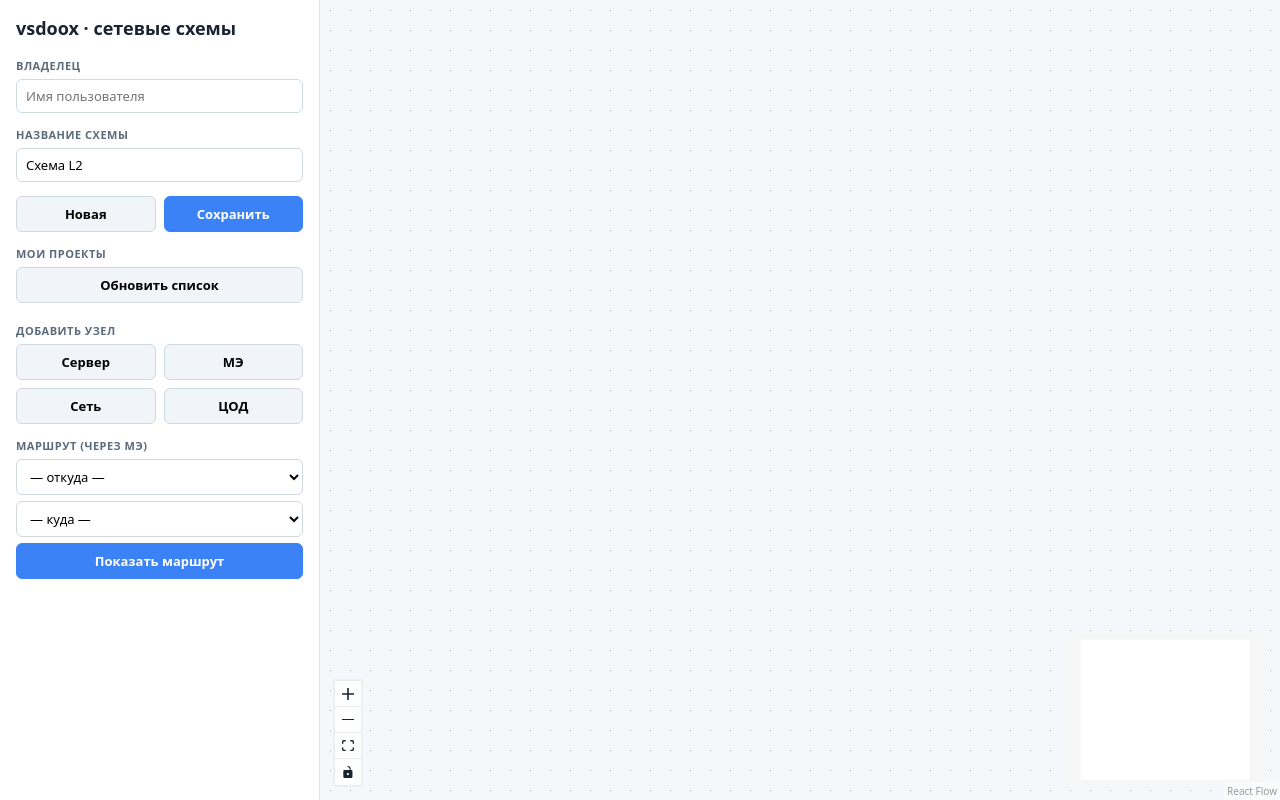
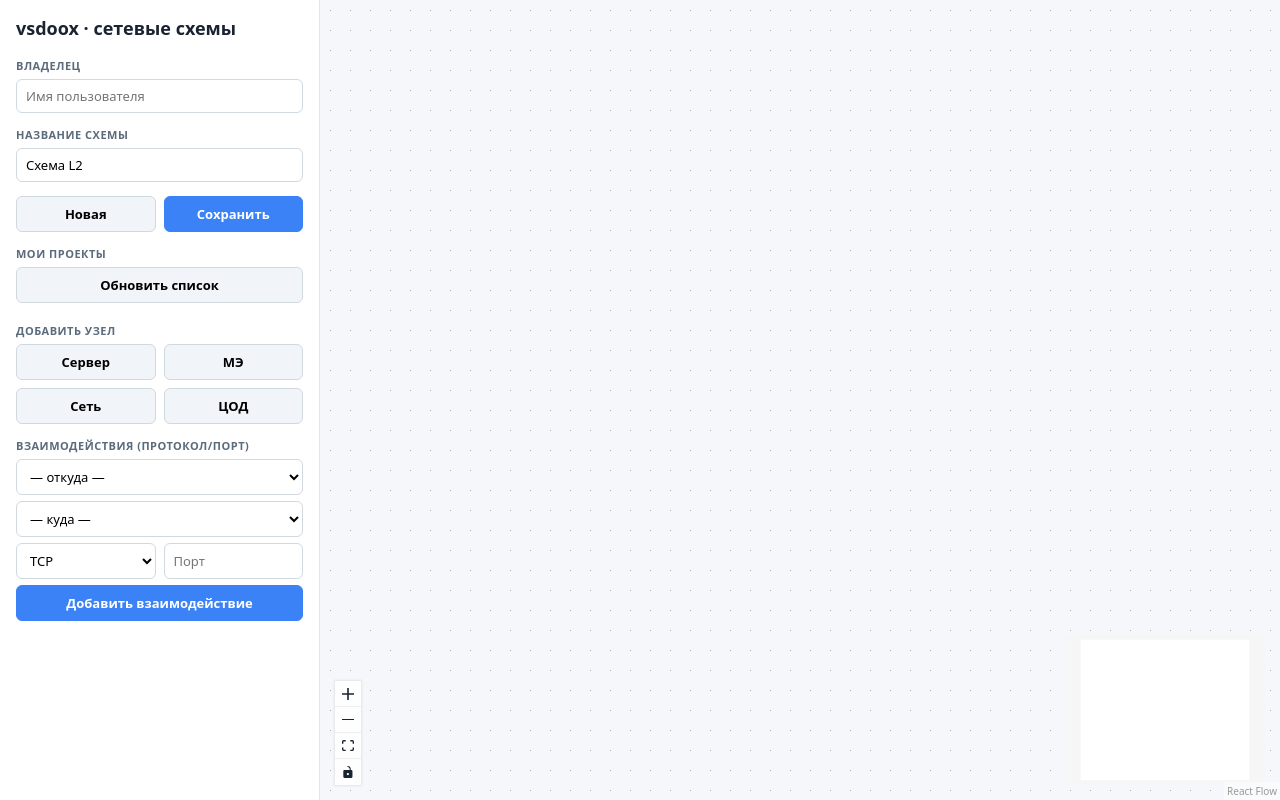
Before and after one commit to starnowsky/vsdoox, a React (Vite) app in the folder frontend/: page / in a window 1280 px wide. Built offline with nearby package versions, Linux system fonts and the light colour scheme.

Commit message:
feat: network interactions (protocol/port) with route highlighting
Add interactions between nodes (source/target, protocol tcp/udp/icmp/any,
port). Persist connections on project save/load. Clicking an interaction
computes and highlights the L2 path through firewalls.

```diff
--- a/frontend/src/App.tsx
+++ b/frontend/src/App.tsx
@@ -21,7 +21,7 @@ import {
   saveProject,
 } from './api';
 import type { ProjectSummary } from './api';
-import type { GraphLink, GraphNode, NodeType, PathResult, Project } from './types';
+import type { Connection as Interaction, GraphLink, GraphNode, NodeType, PathResult, Project } from './types';
 
 const nodeTypes: NodeTypes = {
   server: DeviceNode,
@@ -118,9 +118,13 @@ export default function App() {
   const [projects, setProjects] = useState<ProjectSummary[]>([]);
   const [status, setStatus] = useState('');
 
-  const [sourceId, setSourceId] = useState('');
-  const [targetId, setTargetId] = useState('');
+  const [connections, setConnections] = useState<Interaction[]>([]);
   const [pathResult, setPathResult] = useState<PathResult | null>(null);
+
+  const [connSource, setConnSource] = useState('');
+  const [connTarget, setConnTarget] = useState('');
+  const [connProtocol, setConnProtocol] = useState('tcp');
+  const [connPort, setConnPort] = useState('');
 
   const [editingNodeId, setEditingNodeId] = useState<string | null>(null);
   const [editName, setEditName] = useState('');
@@ -174,14 +178,14 @@ export default function App() {
         name: projectName,
         nodes: graph.nodes,
         links: graph.links,
-        connections: [],
+        connections,
       });
       setStatus('Сохранено (проект #' + pid + ')');
       await refreshProjects();
     } catch (e) {
       setStatus((e as Error).message);
     }
-  }, [owner, projectName, projectId, nodes, edges, refreshProjects]);
+  }, [owner, projectName, projectId, nodes, edges, connections, refreshProjects]);
 
   const handleLoad = useCallback(
     async (id: number) => {
@@ -190,6 +194,7 @@ export default function App() {
         const { nodes: ns, edges: es } = fromProject(project);
         setNodes(ns);
         setEdges(es);
+        setConnections(project.connections);
         setProjectId(project.id);
         setProjectName(project.name);
         setPathResult(null);
@@ -198,17 +203,18 @@ export default function App() {
         setStatus((e as Error).message);
       }
     },
-    [setNodes, setEdges],
+    [setNodes, setEdges, setConnections],
   );
 
   const handleNew = useCallback(() => {
     setNodes([]);
     setEdges([]);
+    setConnections([]);
     setProjectId(null);
     setProjectName('Схема L2');
     setPathResult(null);
     setStatus('');
-  }, [setNodes, setEdges]);
+  }, [setNodes, setEdges, setConnections]);
 
   const handleDelete = useCallback(
     async (id: number) => {
@@ -217,6 +223,7 @@ export default function App() {
         if (projectId === id) {
           setNodes([]);
           setEdges([]);
+          setConnections([]);
           setProjectId(null);
           setProjectName('Схема L2');
           setPathResult(null);
@@ -227,29 +234,51 @@ export default function App() {
         setStatus((e as Error).message);
       }
     },
-    [projectId, setNodes, setEdges, refreshProjects],
+    [projectId, setNodes, setEdges, setConnections, refreshProjects],
   );
 
-  const handlePath = useCallback(async () => {
-    if (!sourceId || !targetId) {
-      setStatus('Выберите два узла');
+  const handleAddConnection = useCallback(() => {
+    if (!connSource || !connTarget) {
+      setStatus('Выберите два узла для взаимодействия');
       return;
     }
-    if (sourceId === targetId) {
+    if (connSource === connTarget) {
       setStatus('Выберите разные узлы');
       return;
     }
+    const conn: Interaction = {
+      id: genId(),
+      source_id: connSource,
+      target_id: connTarget,
+      protocol: connProtocol || undefined,
+      port: connPort || undefined,
+      attributes: {},
+    };
+    setConnections((cs) => cs.concat(conn));
+    setConnPort('');
+  }, [connSource, connTarget, connProtocol, connPort]);
+
+  const handleShowConnection = useCallback(
+    async (conn: Interaction) => {
       try {
         const graph = toGraph(nodes, edges);
-      const res = await analyzePath(graph.nodes, graph.links, sourceId, targetId);
+        const res = await analyzePath(graph.nodes, graph.links, conn.source_id, conn.target_id);
         setPathResult(res);
         setStatus(
-        res.found ? 'Маршрут: ' + res.firewalls.length + ' МЭ на пути' : 'Путь не найден',
+          res.found
+            ? 'Взаимодействие: ' + res.firewalls.length + ' МЭ на пути'
+            : 'Путь не найден',
         );
       } catch (e) {
         setStatus((e as Error).message);
       }
-  }, [sourceId, targetId, nodes, edges]);
+    },
+    [nodes, edges],
+  );
+
+  const handleDeleteConnection = useCallback((id: string) => {
+    setConnections((cs) => cs.filter((c) => c.id !== id));
+  }, []);
 
   const handleEditSave = useCallback(() => {
     if (!editingNodeId) return;
@@ -328,6 +357,9 @@ export default function App() {
     : null;
   const editingFields = editingType ? ATTR_FIELDS[editingType] : [];
 
+  const nodeName = (id: string): string =>
+    nodes.find((n) => n.id === id)?.data.name ?? id;
+
   return (
     <div className="app">
       <aside className="sidebar">
@@ -379,8 +411,8 @@ export default function App() {
         </section>
 
         <section>
-          <label>Маршрут (через МЭ)</label>
-          <select value={sourceId} onChange={(e) => setSourceId(e.target.value)}>
+          <label>Взаимодействия (протокол/порт)</label>
+          <select value={connSource} onChange={(e) => setConnSource(e.target.value)}>
             <option value="">— откуда —</option>
             {nodes.map((n) => (
               <option key={n.id} value={n.id}>
@@ -388,7 +420,7 @@ export default function App() {
               </option>
             ))}
           </select>
-          <select value={targetId} onChange={(e) => setTargetId(e.target.value)}>
+          <select value={connTarget} onChange={(e) => setConnTarget(e.target.value)}>
             <option value="">— куда —</option>
             {nodes.map((n) => (
               <option key={n.id} value={n.id}>
@@ -396,9 +428,38 @@ export default function App() {
               </option>
             ))}
           </select>
-          <button className="primary" onClick={handlePath}>
-            Показать маршрут
+          <div className="row">
+            <select value={connProtocol} onChange={(e) => setConnProtocol(e.target.value)}>
+              <option value="tcp">TCP</option>
+              <option value="udp">UDP</option>
+              <option value="icmp">ICMP</option>
+              <option value="any">ANY</option>
+            </select>
+            <input
+              value={connPort}
+              onChange={(e) => setConnPort(e.target.value)}
+              placeholder="Порт"
+            />
+          </div>
+          <button className="primary" onClick={handleAddConnection}>
+            Добавить взаимодействие
           </button>
+          {connections.length > 0 && (
+            <ul className="connections">
+              {connections.map((c) => (
+                <li key={c.id}>
+                  <button className="link" onClick={() => handleShowConnection(c)}>
+                    {nodeName(c.source_id)} → {nodeName(c.target_id)}
+                    <span className="conn-meta">
+                      {c.protocol ?? 'any'}
+                      {c.port ? ':' + c.port : ''}
+                    </span>
+                  </button>
+                  <button className="del" onClick={() => handleDeleteConnection(c.id)}>✕</button>
+                </li>
+              ))}
+            </ul>
+          )}
         </section>
 
         {pathResult && (
--- a/frontend/src/index.css
+++ b/frontend/src/index.css
@@ -246,3 +246,55 @@ body {
 .modal button.primary:hover {
   background: #2563eb;
 }
+
+/* список взаимодействий */
+.row select,
+.row input {
+  flex: 1;
+  min-width: 0;
+}
+
+.connections {
+  list-style: none;
+  display: flex;
+  flex-direction: column;
+  gap: 4px;
+  max-height: 180px;
+  overflow-y: auto;
+}
+
+.connections li {
+  display: flex;
+  gap: 6px;
+  align-items: center;
+}
+
+.connections button.link {
+  flex: 1;
+  background: none;
+  border: none;
+  color: #1e3a8a;
+  text-align: left;
+  cursor: pointer;
+  font-size: 12px;
+  padding: 2px 0;
+}
+
+.connections button.link:hover {
+  text-decoration: underline;
+}
+
+.connections .conn-meta {
+  color: #5a6b7c;
+  font-size: 11px;
+  margin-left: 4px;
+}
+
+.connections button.del {
+  background: none;
+  border: none;
+  color: #dc2626;
+  cursor: pointer;
+  font-size: 13px;
+  padding: 2px 4px;
+}
```
Lines whose indentation alone changed are shown as unchanged.
